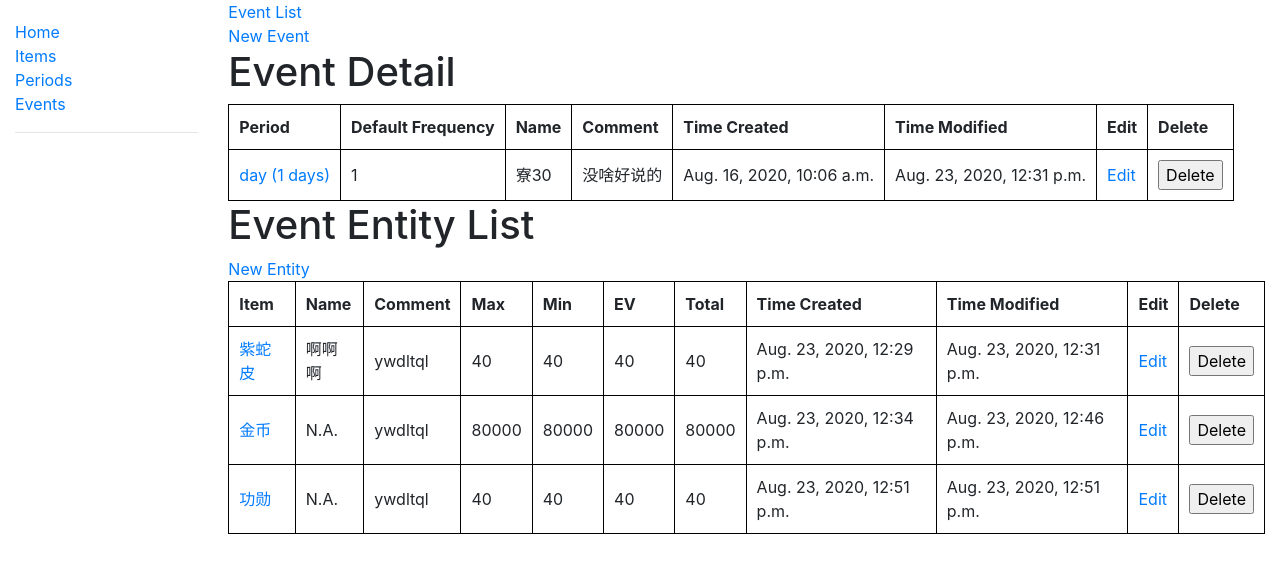
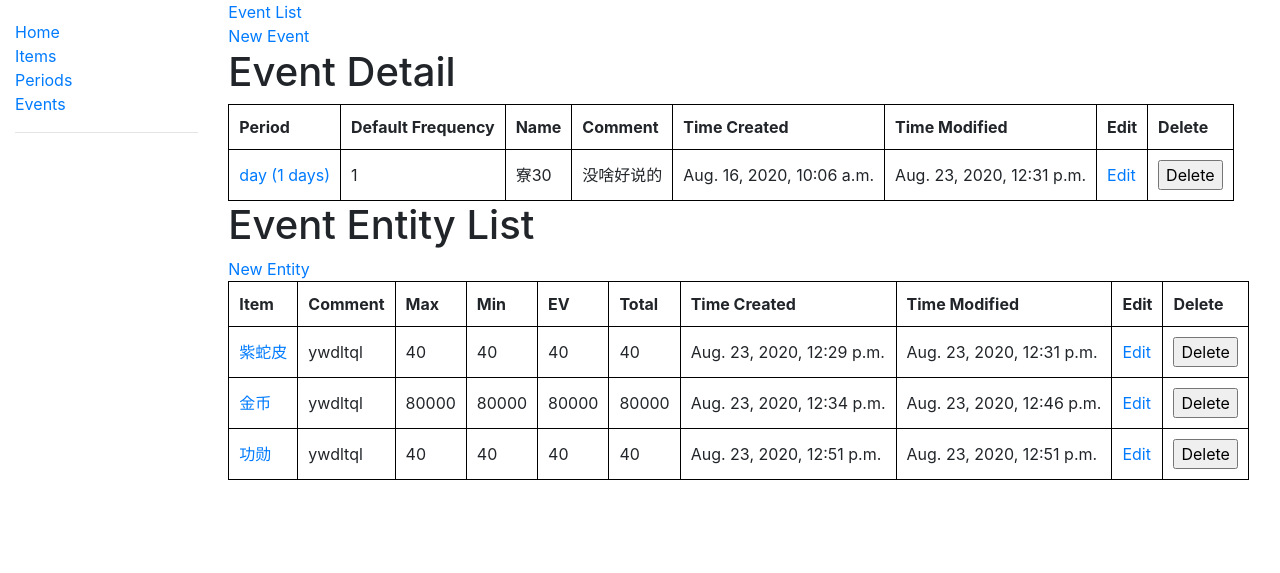
Before and after one commit to hysx54321/yys, a Django app: page /event/8/ in a window 1280 px wide. Shown: the top 573 px of the page. Run offline with Django 3.2, Linux system fonts and the light colour scheme; data comes from the database, SQL or seed files in the repository; both versions use the stored data as it was after the commit; some libraries are stand-ins or nearby versions.

Commit message:
end of week

```diff
--- a/yys/income_calculator/db_accessor.py
+++ b/yys/income_calculator/db_accessor.py
@@ -66,15 +66,15 @@ def delete_event(event_id):
 # Event Entity
 def create_event_entity(
     event,
-    display_name,
     minimum,
     maximum,
     expectation_value,
     comment,
     item_id,
+    display_name=None,
 ):
     new_event_entity = EventEntity(
-        display_name=display_name,
+        display_name=display_name or 'N.A.',
         min=minimum,
         max=maximum,
         expectation_value=expectation_value,
--- a/yys/income_calculator/forms.py
+++ b/yys/income_calculator/forms.py
@@ -74,7 +74,6 @@ class EventEntityForm(forms.Form):
         super(EventEntityForm, self).__init__(*args, **kwargs)
         self.fields['item_id'].choices = get_item_choices_for_event_entity(event, existing_event_entity)
 
-    display_name = forms.CharField()
     comment = forms.CharField(widget=forms.Textarea)
     maximum = forms.IntegerField()
     minimum = forms.IntegerField()
--- a/yys/income_calculator/templates/income_calculator/event_detail.html
+++ b/yys/income_calculator/templates/income_calculator/event_detail.html
@@ -39,7 +39,6 @@
 <table>
   <tr>
     <th>Item</th>
-    <th>Name</th>
     <th>Comment</th>
     <th>Max</th>
     <th>Min</th>
@@ -53,7 +52,6 @@
   {% for event_entity in event_entity_list %}
     <tr>
       <td><a href="{% url 'item_detail' event_entity.item_id%}">{{ items|get_object_by_id:event_entity.item_id }}</a></td>
-      <td>{{ event_entity.display_name }}</td>
       <td>{{ event_entity.comment }}</td>
       <td>{{ event_entity.max }}</td>
       <td>{{ event_entity.min }}</td>
--- a/yys/income_calculator/templates/income_calculator/item_detail.html
+++ b/yys/income_calculator/templates/income_calculator/item_detail.html
@@ -47,7 +47,7 @@
     </tr>
     {% for event_entity in event_entities %}
       <tr>
-        <td>{{ events|get_object_by_id:event_entity.event_id }}</td>
+        <td><a href="{% url 'event_detail' events|get_object_by_id:event_entity.event_id|get_attribute:'id' %}">{{ events|get_object_by_id:event_entity.event_id }}</a></td>
         <td>{{ event_entity.comment }}</td>
         <td>{{ event_entity.max }}</td>
         <td>{{ event_entity.min }}</td>
@@ -67,7 +67,7 @@
       </tr>
     {% endfor %}
     </table>
-  <h1>Total Income</h1>
+  <h1>Total</h1>
   <p><strong>{{ total_income }}</strong></p>
   {% else %}
     <p>No events</p>
--- a/yys/income_calculator/views.py
+++ b/yys/income_calculator/views.py
@@ -54,7 +54,7 @@ def new_item(request):
                 display_name=form.cleaned_data['display_name'],
                 comment=form.cleaned_data['comment'],
             )
-            return HttpResponseRedirect(reverse('item_detail', kwargs={'pk': item.id}))
+            return HttpResponseRedirect(reverse('item_detail', kwargs={'item_id': item.id}))
     else:
         form = ItemForm(initial={'comment': "ywdltql"})
     context = {
@@ -72,7 +72,7 @@ def update_item(request, item_id):
                 display_name=form.cleaned_data['display_name'],
                 comment=form.cleaned_data['comment'],
             )
-            return HttpResponseRedirect(reverse('item_detail', kwargs={'pk': item_id}))
+            return HttpResponseRedirect(reverse('item_detail', kwargs={'item_id': item_id}))
     else:
         item = db_accessor.get_item_by_id(item_id)
         form = ItemForm(initial={
@@ -88,7 +88,7 @@ def update_item(request, item_id):
 
 class ItemListView(generic.ListView):
     model = Item
-    paginate_by = 5
+    paginate_by = 8
 
     def get_queryset(self):
         items = db_accessor.get_active_items()
@@ -307,7 +307,6 @@ def new_event_entity(request, event_id):
             event_entity = db_accessor.create_event_entity(
                 event=event,
                 item_id=form.cleaned_data['item_id'],
-                display_name=form.cleaned_data['display_name'],
                 comment=form.cleaned_data['comment'],
                 maximum=form.cleaned_data['maximum'],
                 minimum=form.cleaned_data['minimum'],
@@ -341,7 +340,6 @@ def update_event_entity(request, event_entity_id):
             db_accessor.update_event_entity(
                 event_entity_id=event_entity_id,
                 item_id=form.cleaned_data['item_id'],
-                display_name=form.cleaned_data['display_name'],
                 comment=form.cleaned_data['comment'],
                 max=form.cleaned_data['maximum'],
                 min=form.cleaned_data['minimum'],
@@ -354,7 +352,6 @@ def update_event_entity(request, event_entity_id):
             event_entity,
             initial={
                 'item_id': event_entity.item_id,
-                'display_name': event_entity.display_name,
                 'comment': event_entity.comment,
                 'maximum': event_entity.max,
                 'minimum': event_entity.min,
```
Also changed, not shown: yys/db.sqlite3.
